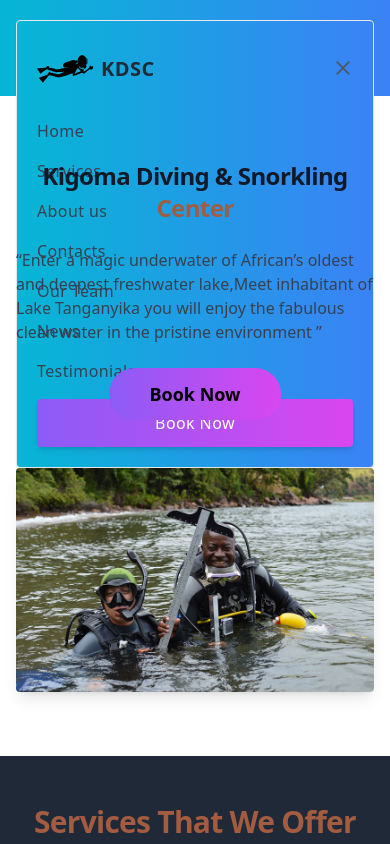
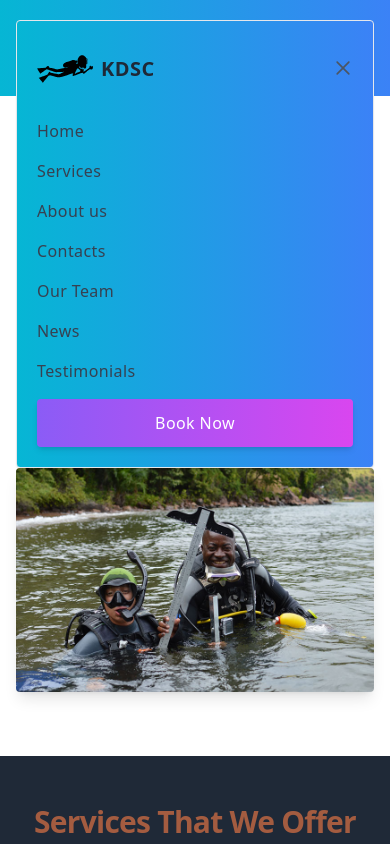
Before and after one commit to frank255/kigoma-diving-center, a Vue app: page / in a window 390 px wide. Both pictures are taken after a click on the button "Open Menu". Shown: the top 844 px of the page. Built offline with nearby package versions, Linux system fonts and the light colour scheme.

Commit message:
changes to the hero

```diff
--- a/src/components/Aboutus.vue
+++ b/src/components/Aboutus.vue
@@ -9,6 +9,7 @@
       lg:max-w-screen-xl
       md:px-24
       lg:px-8 lg:py-20
+      -z-50
     "
   >
     <div class="max-w-xl mb-10 md:mx-auto sm:text-center lg:max-w-2xl md:mb-12">
@@ -99,6 +100,7 @@
         md:row-gap-8
         lg:grid-cols-4
         sm:grid-cols-2
+        -z-50
       "
     >
       <div
@@ -108,6 +110,7 @@
           bg-white
           border-l-4 border-deep-purple-accent-400
           hover:-translate-y-2
+          -z-50
         "
       >
         <div class="h-full p-5 border border-l-0 rounded-r shadow-sm">
@@ -126,6 +129,7 @@
           bg-white
           border-l-4 border-deep-purple-accent-400
           hover:-translate-y-2
+          -z-50
         "
       >
         <div class="h-full p-5 border border-l-0 rounded-r shadow-sm">
@@ -145,6 +149,7 @@
           bg-white
           border-l-4 border-deep-purple-accent-400
           hover:-translate-y-2
+          -z-50
         "
       >
         <div class="h-full p-5 border border-l-0 rounded-r shadow-sm">
@@ -164,6 +169,7 @@
           bg-white
           border-l-4 border-deep-purple-accent-400
           hover:-translate-y-2
+          -z-50
         "
       >
         <div class="h-full p-5 border border-l-0 rounded-r shadow-sm">
--- a/src/components/Hero.vue
+++ b/src/components/Hero.vue
@@ -1,5 +1,5 @@
 <template>
-    <div class="relative flex flex-col py-16 lg:pt-0 lg:flex-col lg:pb-0">
+    <div class="relative flex flex-col py-16 lg:pt-0 lg:flex-col lg:pb-0 -z-50">
       <div class="flex flex-col items-start w-full max-w-xl px-4 mx-auto lg:px-8 lg:max-w-screen-xl">
         <div class="mb-10 lg:my-40 lg:max-w-lg lg:pr-5">
           <div class="mb-4 flex flex-col items-center justify-center">
@@ -15,7 +15,7 @@
           </div>
         </div>
       </div>
-      <div class="inset-y-0 right-0 w-full max-w-xl px-4 mx-auto lg:pl-8 lg:pr-0 lg:mb-0 lg:mx-0 lg:w-1/2 lg:max-w-full lg:absolute xl:px-0">
+      <div class="inset-y-0 right-0 w-full max-w-xl px-4 mx-auto lg:pl-8 lg:pr-0 lg:mb-0 lg:mx-0 lg:w-1/2 lg:max-w-full lg:absolute -z-50 xl:px-0">
         <img
           class="object-cover w-full h-56 rounded shadow-lg lg:rounded-none lg:shadow-none sm:h-96 lg:h-full"
           src="/src/assets/divers.jpeg"
--- a/src/components/Navbar.vue
+++ b/src/components/Navbar.vue
@@ -1,5 +1,5 @@
 <template>
-  <div class="bg-gradient-to-r from-cyan-500 to-blue-500">
+  <div class="bg-gradient-to-r from-cyan-500 to-blue-500 z-50">
     <div
       class="
         px-4
@@ -163,7 +163,7 @@
             </a>
           </li>
         </ul>
-        <div class="ml-auto lg:hidden ">
+        <div class="ml-auto lg:hidden">
           <button
             aria-label="Open Menu"
             title="Open Menu"
@@ -193,7 +193,18 @@
             </svg>
           </button>
           <div v-if="isMenuOpen" class="absolute top-0 left-0 w-full">
-            <div class="p-5 bg-gradient-to-r from-cyan-500 to-blue-500 border rounded shadow-sm">
+            <div
+              class="
+                p-5
+                bg-gradient-to-r
+                from-cyan-500
+                to-blue-500
+                border
+                rounded
+                shadow-sm
+                z-50
+              "
+            >
               <div class="flex items-center justify-between mb-4">
                 <div>
                   <a
--- a/src/components/Testimonials.vue
+++ b/src/components/Testimonials.vue
@@ -1,16 +1,16 @@
 <template>
-	<section class="my-8">
+	<section class="my-8 -z-50">
 		<div class="container mx-auto flex flex-col items-center pb-6 mb-4 md:p-10 md:px-12">
 			<h1 class="text-3xl sm:text-5xl font-semibold leading-none text-center text-[#A45C40]">What our customers are saying about us</h1>
 		</div>
-		<div class="container mx-auto grid grid-cols-1 gap-8 lg:gap-20 md:px-10 md:pb-10 lg:grid-cols-2">
+		<div class="container mx-auto grid grid-cols-1 gap-8 lg:gap-20 md:px-10 md:pb-10 lg:grid-cols-2 -z-50">
 			<div class="flex flex-col items-center mx-12 lg:mx-0">
 				<div class="relative text-center">
 					<svg xmlns="http://www.w3.org/2000/svg" viewBox="0 0 512 512" fill="currentColor" class="absolute top-0 left-0 w-8 h-8 dark:text-gray-700">
 						<path d="M232,246.857V16H16V416H54.4ZM48,48H200V233.143L48,377.905Z"></path>
 						<path d="M280,416h38.4L496,246.857V16H280ZM312,48H464V233.143L312,377.905Z"></path>
 					</svg>
-					<p class="px-6 py-1 text-lg italic">Lorem ipsum dolor sit, amet consectetur adipisicing elit. Voluptatibus quibusdam, eligendi exercitationem molestias possimus facere.</p>
+					<p class="px-6 py-1 text-lg italic -z-50">Lorem ipsum dolor sit, amet consectetur adipisicing elit. Voluptatibus quibusdam, eligendi exercitationem molestias possimus facere.</p>
 					<svg xmlns="http://www.w3.org/2000/svg" viewBox="0 0 512 512" fill="currentColor" class="absolute bottom-0 right-0 w-8 h-8 dark:text-gray-700">
 						<path d="M280,185.143V416H496V16H457.6ZM464,384H312V198.857L464,54.1Z"></path>
 						<path d="M232,16H193.6L16,185.143V416H232ZM200,384H48V198.857L200,54.1Z"></path>
```
